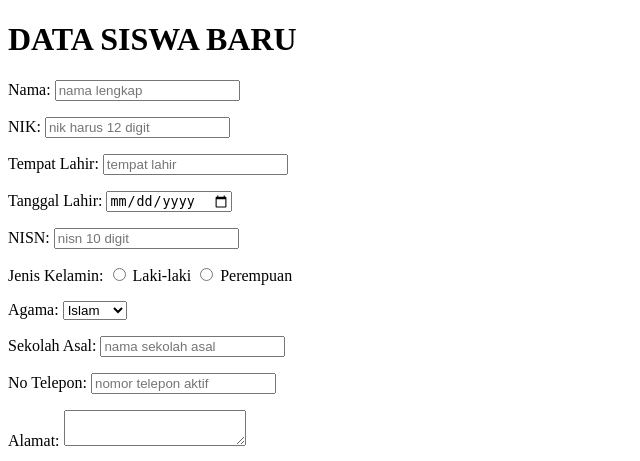
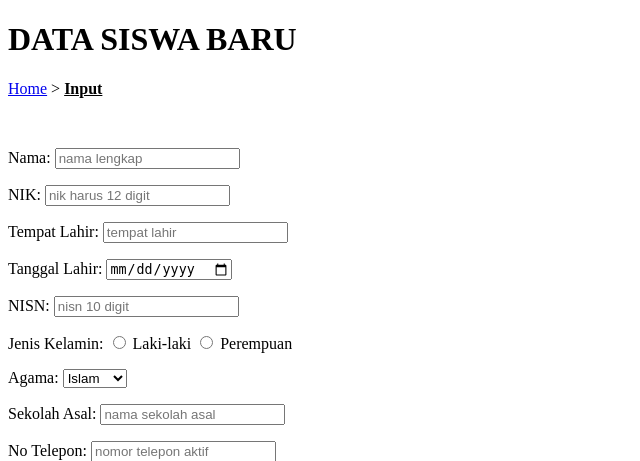
Before and after one commit to rfqgal/sda-kelompok-2, a PHP site: page /daftar.php in a window 1280 px wide. Shown: the top 461 px of the page, without its empty margins (0-640 px from the left). Run offline with PHP 8.4, Linux system fonts and the light colour scheme.

Commit message:
created breadcrumb for each pages

```diff
--- a/daftar.php
+++ b/daftar.php
@@ -6,11 +6,18 @@
 <head>
     <meta charset="utf-8">
     <title>Form Input Data Siswa Baru</title>
-    <h1>DATA SISWA BARU</h1>
-
 </head>
 
 <body>
+    <h1>DATA SISWA BARU</h1>
+
+    <p>
+        <a href="index.php">Home</a> > <span style="font-weight: bolder; text-decoration: underline;">
+            Input
+        </span>
+    </p>
+    <br>
+
     <form class="" action="proses.php?action=create" method="post">
         <p>
             <label for="nama">Nama: </label>
```
Also changed, not shown: edit.php (+9 -1 lines), siswa.php (+7 -0 lines).
